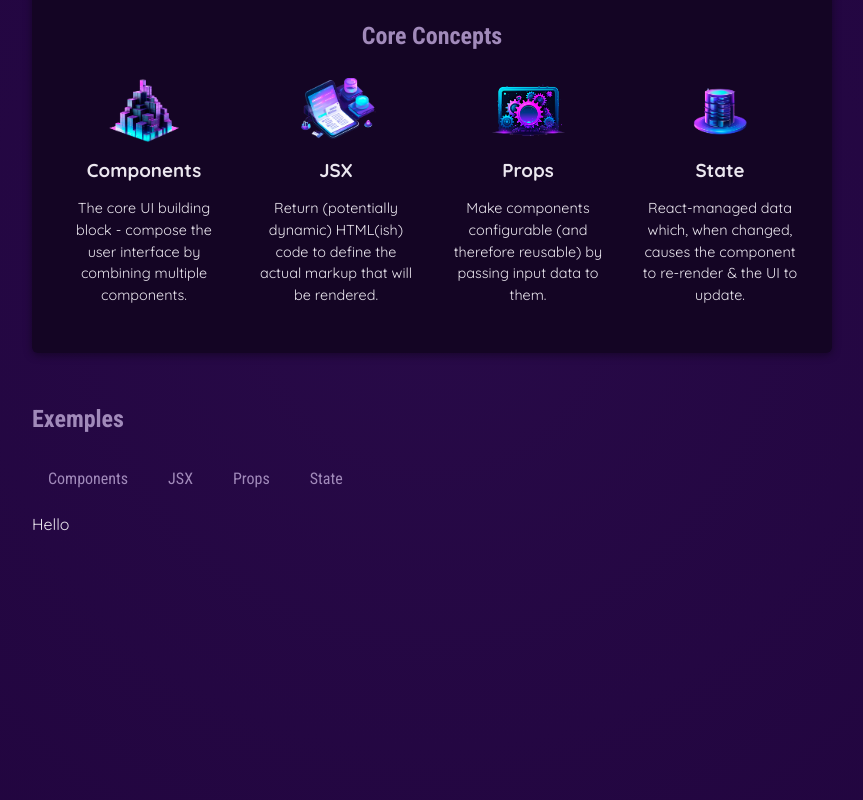
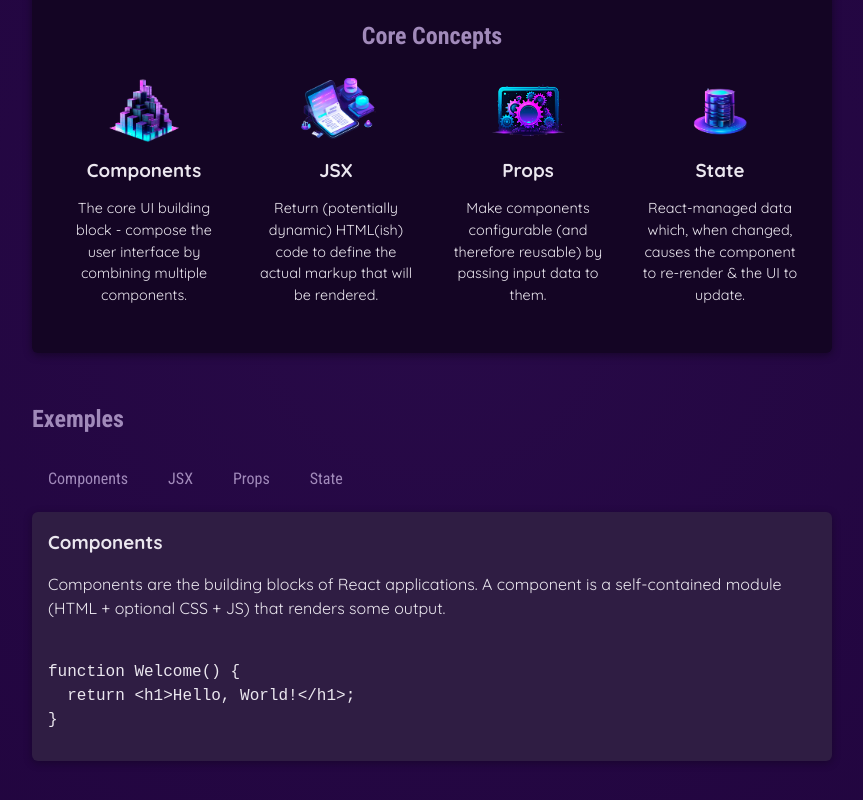
Before and after one commit to MEBARKI16/ReactEssential, a React (Vite) app: page / in a window 1280 px wide. Shown: the part 346-1146 px from the top of the page, without its empty margins (208-1071 px from the left). Built offline with nearby package versions, Linux system fonts and the light colour scheme.

Commit message:
Deriving & Outputting Data Based on State

```diff
--- a/src/App.jsx
+++ b/src/App.jsx
@@ -1,10 +1,10 @@
-import { CORE_CONCEPTS } from './Data'
+import { CORE_CONCEPTS, EXAMPLES } from './Data'
 import Header from './Components/Header';
 import CoreConcept from './Components/CoreConcept.JSX';
 import TabButton from './Components/TabButton'
 import { useState } from 'react';
 function App() {
-  const [topic, setTopic] = useState('Hello')
+  const [topic, setTopic] = useState('components');
   function HandleClick(selectedButton) {
     setTopic(selectedButton)
   }
@@ -24,12 +24,20 @@
         <section id='examples'>
           <h2>Exemples</h2>
           <menu>
-            <TabButton onSelect={() => HandleClick("Components")}>Components</TabButton>
-            <TabButton onSelect={() => HandleClick("JSX")}>JSX</TabButton>
-            <TabButton onSelect={() => HandleClick("Props")}>Props</TabButton>
-            <TabButton onSelect={() => HandleClick("State")}>State</TabButton>
+            <TabButton onSelect={() => HandleClick("components")}>Components</TabButton>
+            <TabButton onSelect={() => HandleClick("jsx")}>JSX</TabButton>
+            <TabButton onSelect={() => HandleClick("props")}>Props</TabButton>
+            <TabButton onSelect={() => HandleClick("state")}>State</TabButton>
           </menu>
-          {topic}
+          <div id='tab-content'>
+            <h3>{EXAMPLES[topic].title}</h3>
+            <p>{EXAMPLES[topic].description}</p>
+            <pre>
+              <code>
+                {EXAMPLES[topic].code}
+              </code>
+            </pre>
+          </div>
         </section>
       </main>
     </div>
--- a/src/Data.js
+++ b/src/Data.js
@@ -29,3 +29,54 @@
             'React-managed data which, when changed, causes the component to re-render & the UI to update.',
     },
 ];
+
+export const EXAMPLES = {
+    components: {
+        title: 'Components',
+        description:
+            'Components are the building blocks of React applications. A component is a self-contained module (HTML + optional CSS + JS) that renders some output.',
+        code: `
+function Welcome() {
+  return <h1>Hello, World!</h1>;
+}`,
+    },
+    jsx: {
+        title: 'JSX',
+        description:
+            'JSX is a syntax extension to JavaScript. It is similar to a template language, but it has full power of JavaScript (e.g., it may output dynamic content).',
+        code: `
+<div>
+  <h1>Welcome {userName}</h1>
+  <p>Time to learn React!</p>
+</div>`,
+    },
+    props: {
+        title: 'Props',
+        description:
+            'Components accept arbitrary inputs called props. They are like function arguments.',
+        code: `
+function Welcome(props) {
+  return <h1>Hello, {props.name}</h1>;
+}`,
+    },
+    state: {
+        title: 'State',
+        description:
+            'State allows React components to change their output over time in response to user actions, network responses, and anything else.',
+        code: `
+function Counter() {
+  const [isVisible, setIsVisible] = useState(false);
+
+  function handleClick() {
+    setIsVisible(true);
+  }
+
+  return (
+    <div>
+      <button onClick={handleClick}>Show Details</button>
+      {isVisible && <p>Amazing details!</p>}
+    </div>
+  );
+}`,
+    },
+};
```
